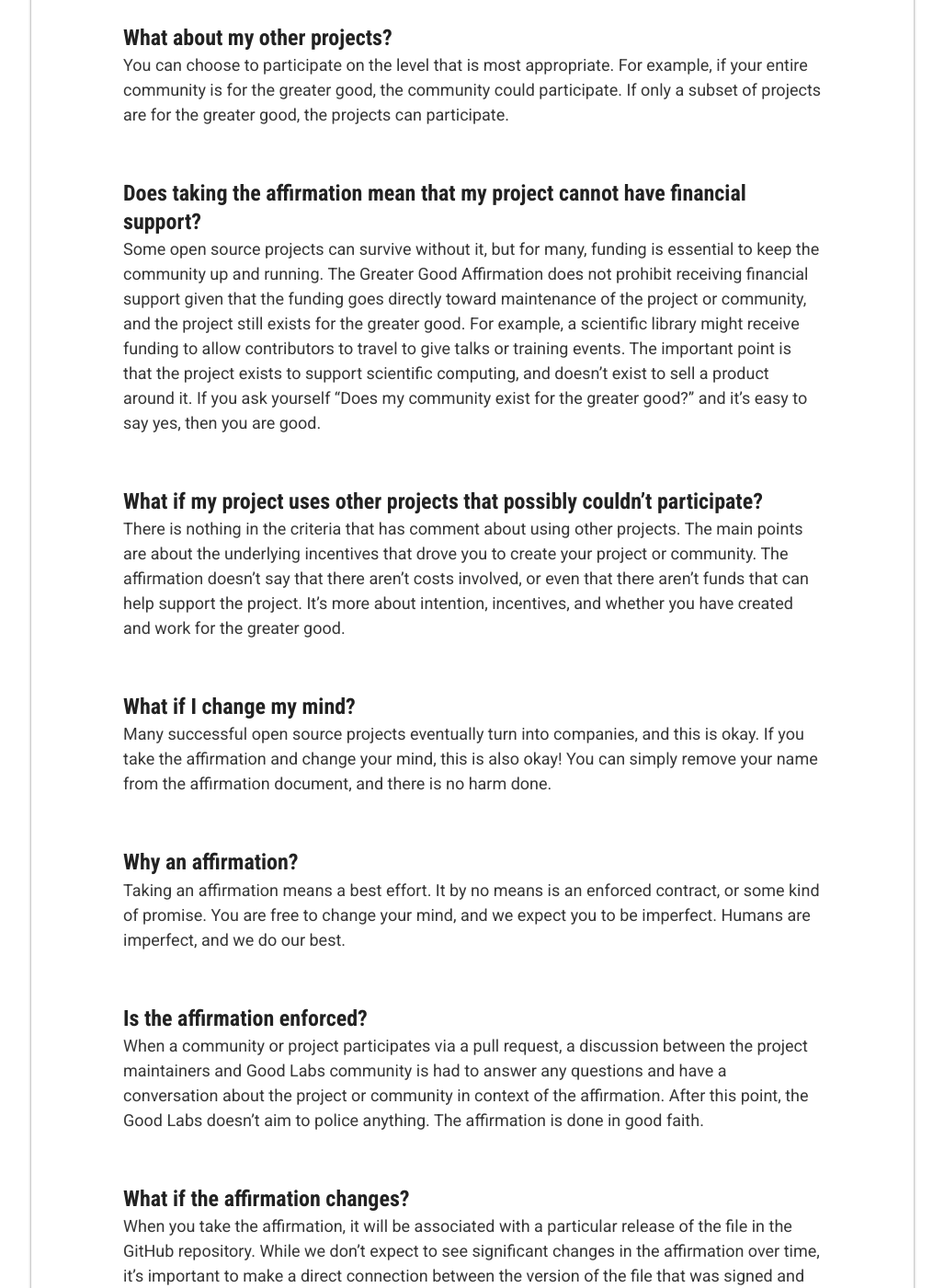
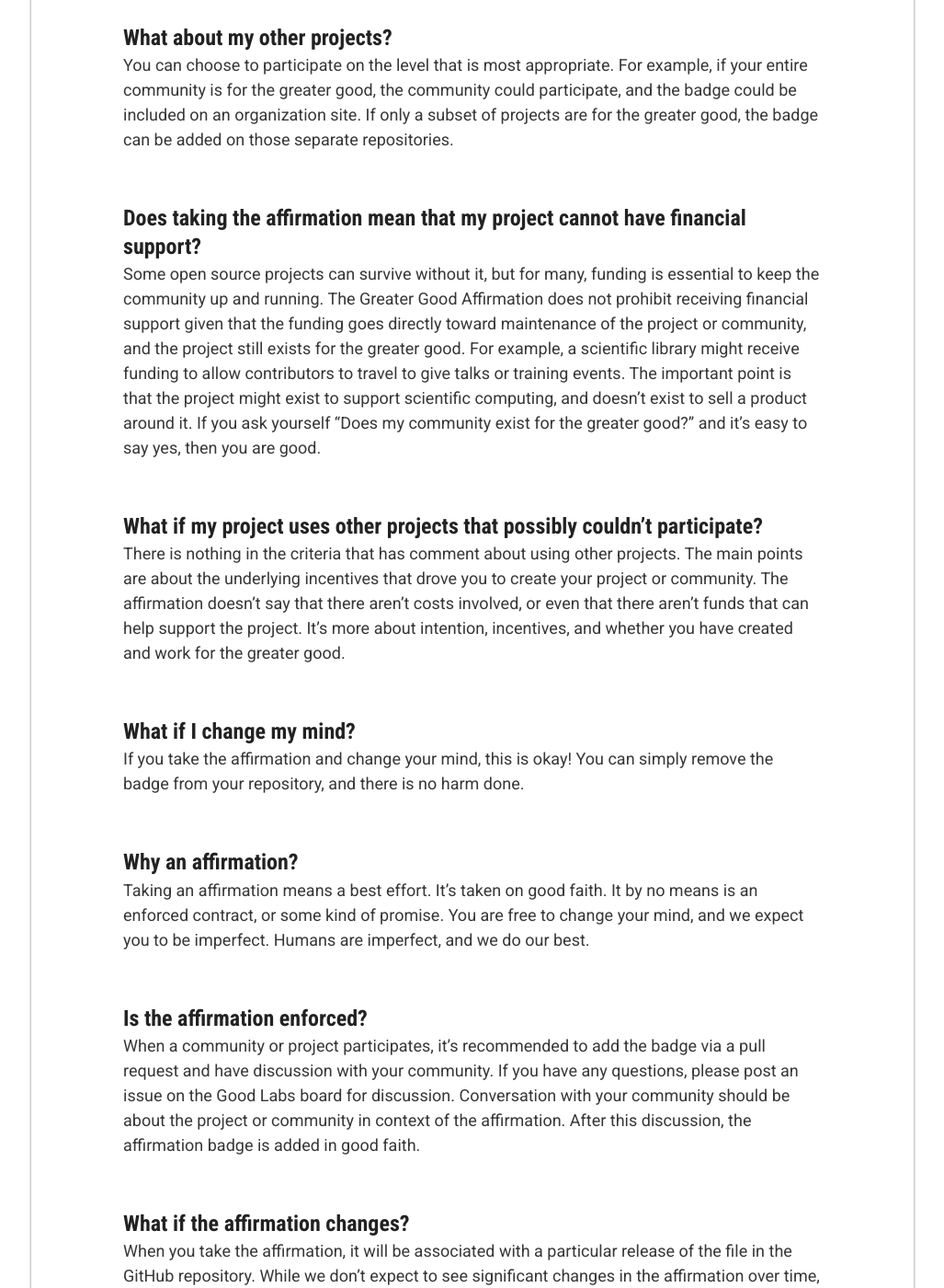
Before and after one commit to good-labs/greater-good-affirmation, a Jekyll site: the page built from docs/pages/faq.md, in a window 1280 px wide and 1400 px high, scrolled down 915 px. Shown: the whole window at 92% size, without its empty margins (126-1153 px from the left). Built offline with Jekyll 4.4.1, drawn with Linux system fonts in a browser that asks for light colours; some of the changed text lies outside the part shown.

Commit message:
removing signing part
Signed-off-by: Vanessa Sochat <vsochat@stanford.edu>

```diff
--- a/docs/pages/faq.md
+++ b/docs/pages/faq.md
@@ -25,17 +25,20 @@ or spoken interviews, and other fun community interactions.
 
 ### Who should take the affirmation?
 
-A representative of a project or community can take it on behalf of the community,
-and conversation with the community is suggested. For small projects, a lead
-maintainer would be appropriate.
+Since taking the affirmation comes down to adding a badge to your repository,
+it's appropriate that a representative of a project or community can
+open a pull request to add the badge, and discuss with the larger community
+or project maintainers.
 
 <br>
 
 ### What about my other projects?
 
 You can choose to participate on the level that is most appropriate. For example,
-if your entire community is for the greater good, the community could participate. If only
-a subset of projects are for the greater good, the projects can participate.
+if your entire community is for the greater good, the community could participate,
+and the badge could be included on an organization site. If only
+a subset of projects are for the greater good, the badge can be added on
+those separate repositories.
 
 <br>
 
@@ -46,7 +49,7 @@ keep the community up and running. The Greater Good Affirmation does not prohibi
 support given that the funding goes directly toward maintenance of the project or community,
 and the project still exists for the greater good. For example, a scientific library
 might receive funding to allow contributors to travel to give talks or training events.
-The important point is that the project exists to support scientific computing, and doesn't
+The important point is that the project might exist to support scientific computing, and doesn't
 exist to sell a product around it. If you ask yourself "Does my community exist for the
 greater good?" and it's easy to say yes, then you are good.
 
@@ -64,15 +67,15 @@ and whether you have created and work for the greater good.
 
 ### What if I change my mind?
 
-Many successful open source projects eventually turn into companies, and this is okay.
-If you take the affirmation and change your mind, this is also okay! You can simply
-remove your name from the affirmation document, and there is no harm done.
+If you take the affirmation and change your mind, this is okay! You can simply
+remove the badge from your repository, and there is no harm done.
 
 <br>
 
 ### Why an affirmation?
 
-Taking an affirmation means a best effort. It by no means is an enforced contract,
+Taking an affirmation means a best effort. It's taken on good faith.
+It by no means is an enforced contract,
 or some kind of promise. You are free to change your mind, and we expect you
 to be imperfect. Humans are imperfect, and we do our best.
 
@@ -80,11 +83,11 @@ to be imperfect. Humans are imperfect, and we do our best.
 
 ### Is the affirmation enforced?
 
-When a community or project participates via a pull request, a discussion
-between the project maintainers and Good Labs community is had to answer any questions
-and have a conversation about the project or community in context of the affirmation.
-After this point, the Good Labs doesn't aim to police anything. The affirmation is
-done in good faith.
+When a community or project participates, it's recommended to add the badge
+via a pull request and have discussion with your community. If you have any questions,
+please post an issue on the Good Labs board for discussion.
+Conversation with your community should be about the project or community in context of the affirmation.
+After this discussion, the affirmation badge is added in good faith.
 
 <br>
 
@@ -100,10 +103,11 @@ version of the file that was signed and the signee.
 # TLDR
 
 The Greater Good Affirmation is about the spirit of your project being for the greater
-good. It is signed in good faith, and enforced in good faith. There is no binding to
+good. It is taken in good faith. There is no binding to
 change your mind. As a positive signal of having open source transparency and incentives,
 and support and goodies from the community here, it primarily offers to help
 your project or community.
 
 <br><br>
-[Take the Affirmation](https://github.com/good-labs/greater-good-affirmation/edit/master/participants.csv){: .btn .float-right .btn-primary .fs-5 .mb-4 .mb-md-0 .mr-2 }
+
+[Read the Affirmation]({{ site.urk }}{{ site.baseurl }}/participate/){: .btn .float-right .btn-primary .fs-5 .mb-4 .mb-md-0 .mr-2 }
--- a/participants.csv
+++ /dev/null
@@ -1,4 +0,0 @@
-Project,Url
-ContainerTools,https://www.github.com/singularityhub
-The Experiment Factory,https://www.github.com/expfactory
-The Scientific Filesystem,https://www.github.com/sci-f
```
Also changed, not shown: docs/affirmation.md (+1 -28 lines), docs/pages/about.md (+6 -7 lines), README.md.
